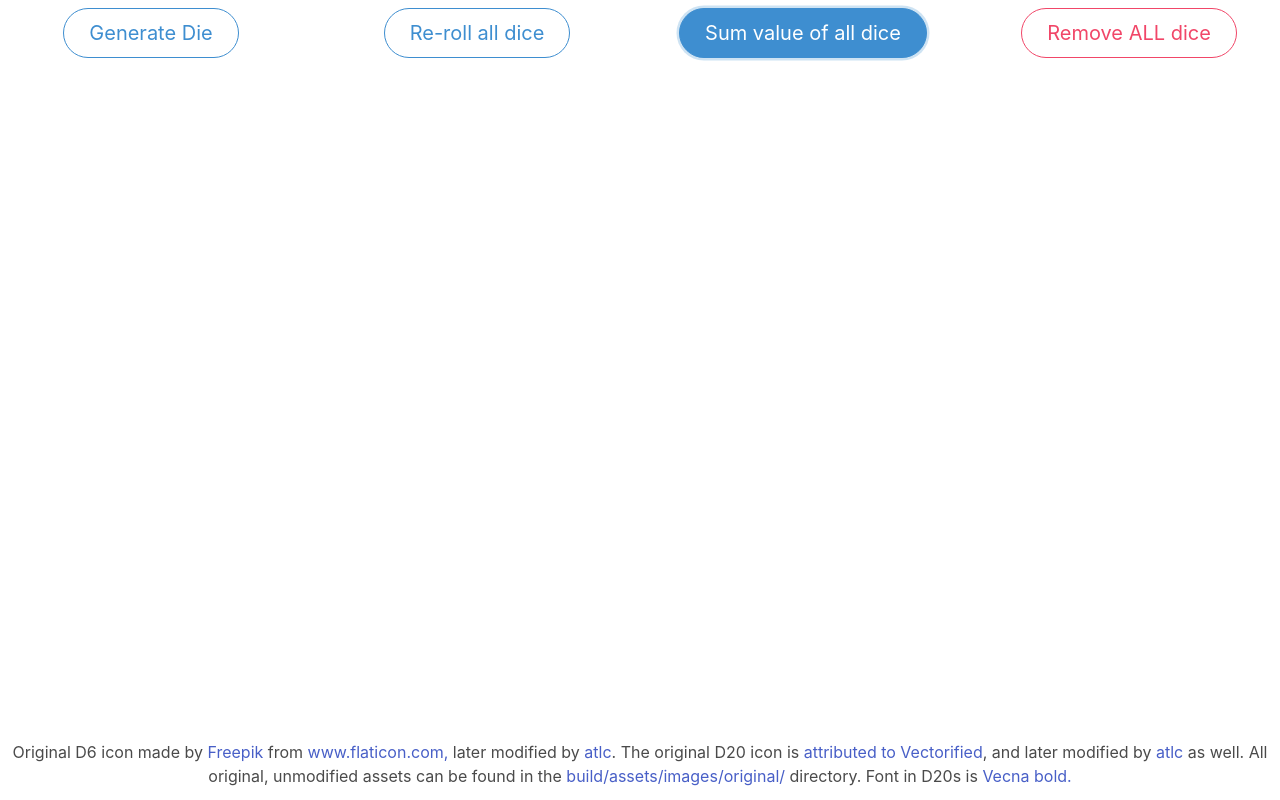
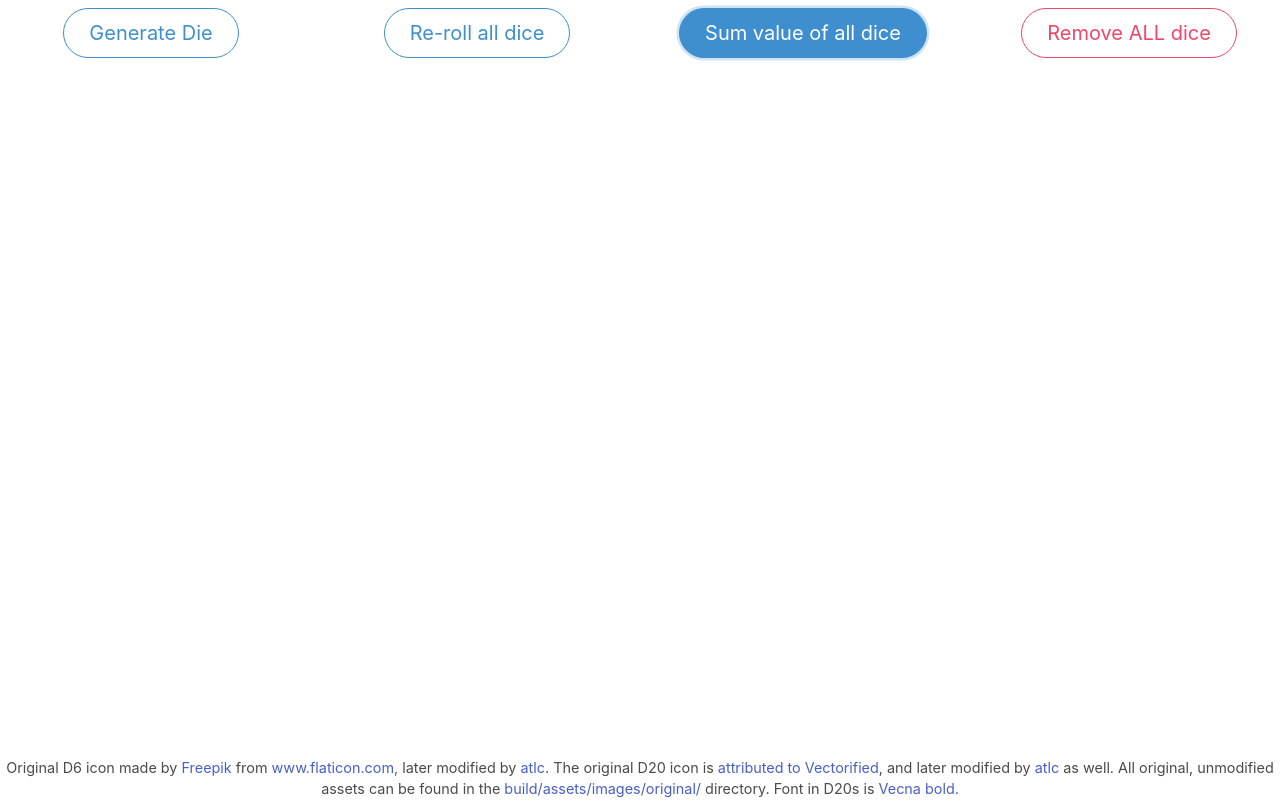
Before and after one commit to atlc/dicey-ts-business, a website with bundled scripts: page build/index.html in a window 1280 px wide. Both pictures are taken after a click on the button "Sum value of all dice". Built offline with nearby package versions, Linux system fonts and the light colour scheme; a script that the page names is missing.

Commit message:
Fixed CSS issue, beginning refactor of Die generation and implementation of bonus single die functions

```diff
--- a/src/index.ts
+++ b/src/index.ts
@@ -56,11 +56,19 @@ let reroll = () => {
 let sumTheDice = () => {
     let vals:Array<number> = [];
     diceLog.forEach(d => vals.push(d.value));
-    let sum = function(total, currentVal) { return total + currentVal }
+    let sum = function(total: number, currentVal: number) { return total + currentVal }
     Swal.fire(
         `Total is ${vals.reduce(sum, 0)}`
     )
 }
+
+// function rerollSingleDie(die) {
+//     console.log(die);
+// }
+
+// function removeSingleDie(die) {
+//     console.log(die);
+// }
 
 document.getElementById('genDie').addEventListener('click', function() { diceLog.push(new Die());});
 document.getElementById('reroll').addEventListener('click', reroll);
@@ -79,6 +87,8 @@ class Die {
         imgPath = d20mode ? `d20-${this.value}.png` : `dice0${this.value}.png`
         dieHTMLString = `<figure class='image is-128x128'><img src="../assets/images/${imgPath}"></figure>`;
         this.newDie.innerHTML = dieHTMLString;
+        // this.newDie.addEventListener('click', rerollSingleDie(newDie));
+        // this.newDie.addEventListener('dblclick', removeSingleDie(newDie));
         this.diceContainer.appendChild(this.newDie);
     }
 
@@ -113,4 +123,4 @@ let d20listener = function(event) {
     }
 }
 
-document.addEventListener('keydown', d20listener, false);
+document.addEventListener('keydown', d20listener);
```
Also changed, not shown: build/index.html, build/index.js, build/style.css.
